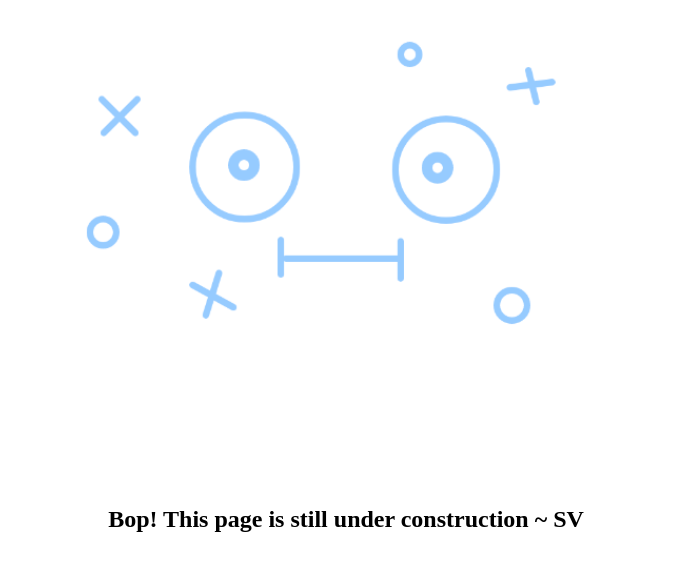
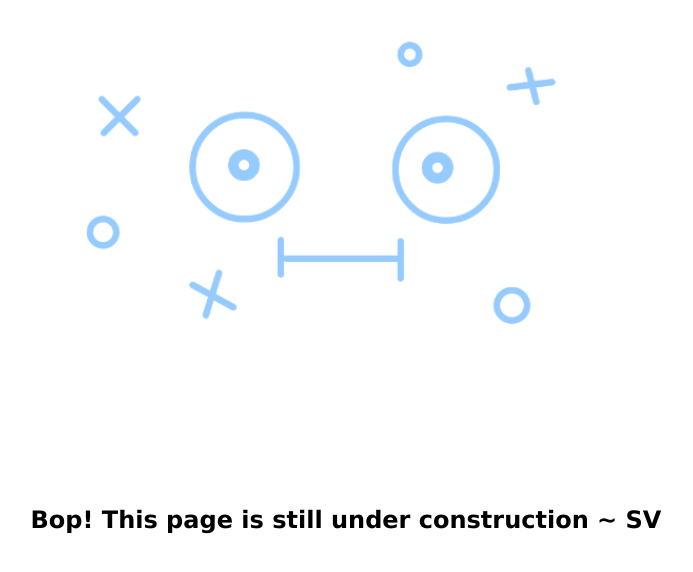
Before and after one commit to Sachiru-Perera/Construction, a plain HTML site: page index.html in a window 1280 px wide. Shown: the whole page, without its empty margins (294-987 px from the left). Drawn offline with Linux system fonts and the light colour scheme.

Commit message:
Update index.html

```diff
--- a/index.html
+++ b/index.html
@@ -8,7 +8,7 @@
      <style>p  {text-align: center;}  </style>
 
 
-     <h2> Bop! This page is still under construction ~ SV <h2>
+     <h2 style="font-family:verdana"> Bop! This page is still under construction ~ SV <h2>
 
 
         </html>
```
